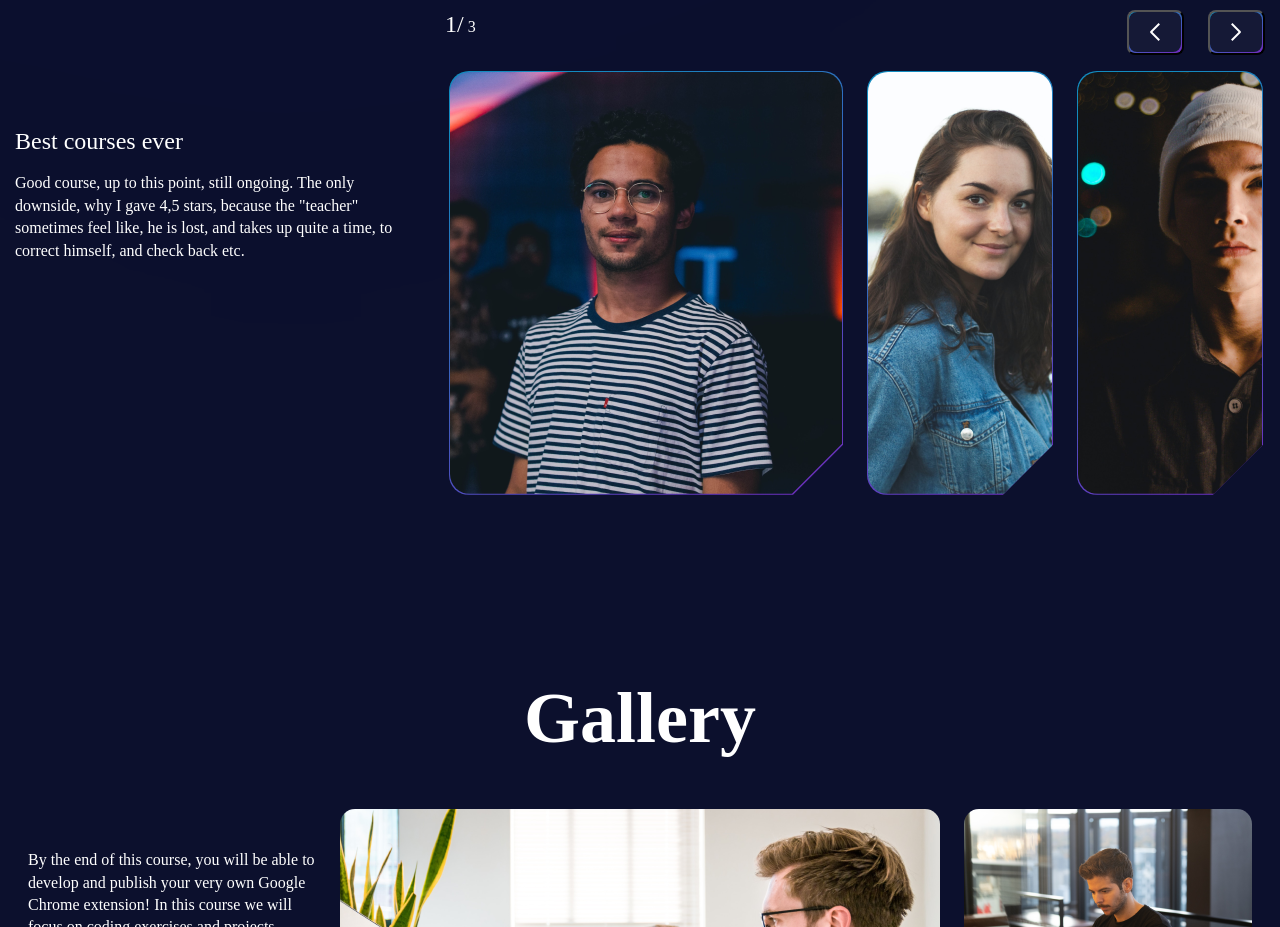
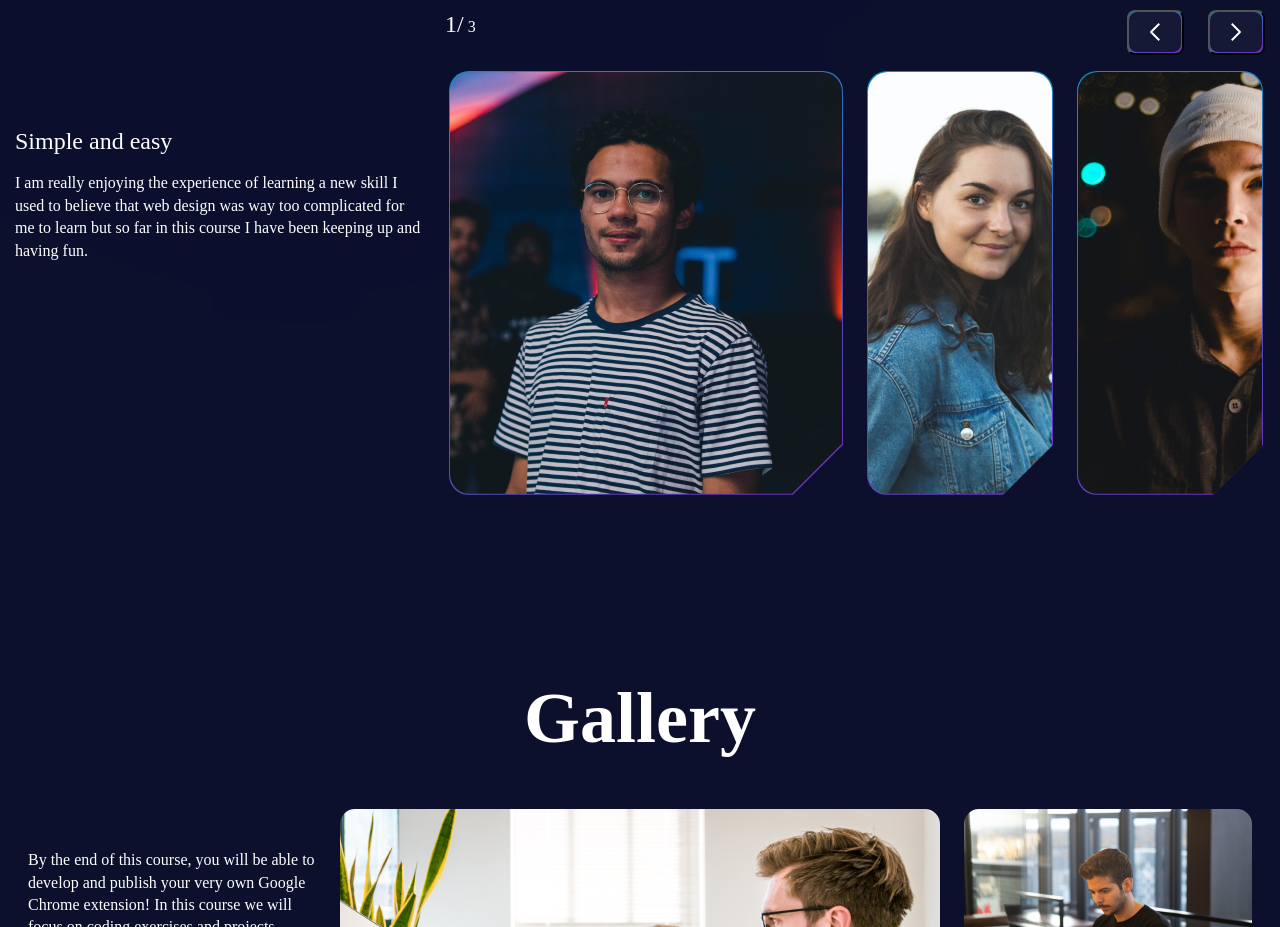
Before and after one commit to Gedeon4ick/Webtronics, a Next.js app: page / in a window 1280 px wide. Shown: the part 4720-5647 px from the top of the page. Built offline with nearby package versions, Linux system fonts and the light colour scheme; data requests are answered from the project's data file.

Commit message:
Slider final

```diff
--- a/components/ReviewComponent/Review.tsx
+++ b/components/ReviewComponent/Review.tsx
@@ -1,17 +1,23 @@
 import styles from './Review.module.scss'
-import { useState, useEffect, useRef } from 'react';
+import { useState, useRef } from 'react';
 import TitleH2 from '../TitleH2/TitleH2';
-
-
 
 function Review() {
 
     const [number, setNumber] = useState(1);
-    const [pages, setPages] = useState([]);
     const [offset, setOffset] = useState(-834);
     const [width, setWidth] = useState(205)
     const [activWidth, setaAtivWidth] = useState({width: "392px"});
     const transit = useRef()
+    const items = [
+        { title: "Simple and easy", description: "I am really enjoying the experience of learning a new skill I used to believe that web design was way too complicated for me to learn but so far in this course I have been keeping up and having fun." },
+        { title: "Amazing teaching", description: "The explanation is crazy it really doesn't have a structure to go from point A to point B. He starts to explain something then he change his mind and start with another thing an so on. If you try to learn pro active by doing the same thing with him all along you will get confused and start to loose interest." },
+        { title: "Best courses ever", description: "Good course, up to this point, still ongoing. The only downside, why I gave 4,5 stars, because the 'teacher' sometimes feel like, he is lost, and takes up quite a time, to correct himself, and check back etc." }
+      ];
+    const [currentItem, setCurrentItem] = useState(items[0]);
+    const [currentIndex, setCurrentIndex] = useState(1);
+
+
 
     const next = () => {
         if(number<= 1) {
@@ -30,6 +36,13 @@ function Review() {
             const newOffsett = currentOffset + width
             return newOffsett
         })
+
+        if (currentIndex === items.length - 1) {
+            setCurrentIndex(0);
+          } else {
+            setCurrentIndex(currentIndex + 1);
+          }
+          setCurrentItem(items[currentIndex]);
     }
 
     const prev = () => {
@@ -45,15 +58,18 @@ function Review() {
             })
         }
 
-
         setOffset((currentOffset) => {
             const  newOffset = currentOffset - width
-            const maxOffset = -(width * (pages.length -1))
             return  newOffset
         })
+
+        if (currentIndex === 0) {
+            setCurrentIndex(items.length - 1);
+          } else {
+            setCurrentIndex(currentIndex - 1);
+          }
+          setCurrentItem(items[currentIndex]);
     }
-
-
 
     return (
        <div className={styles.review}>
@@ -61,13 +77,12 @@ function Review() {
             <div className={styles.wrapper}>
                 <div className={styles.descr}>
                     <div className={styles.title}>
-                        Best courses ever
+                        {currentItem.title}
                     </div>
                     <div className={styles.subtitle}>
-                        Good course, up to this point, still ongoing. The only downside, why I gave 4,5 stars, because the "teacher" sometimes feel like, he is lost, and takes up quite a time, to correct himself, and check back etc.
+                        {currentItem.description}
                     </div>
                 </div>
-
 
                 <div className={styles.sliderWrapper}>
                     <div className={styles.sliderHead}>
@@ -83,7 +98,6 @@ function Review() {
                             </button>
                         </div>
                     </div>
-
 
                     <div className={styles.slider} >
                         <div className={styles.allContainer} ref={transit}
```
